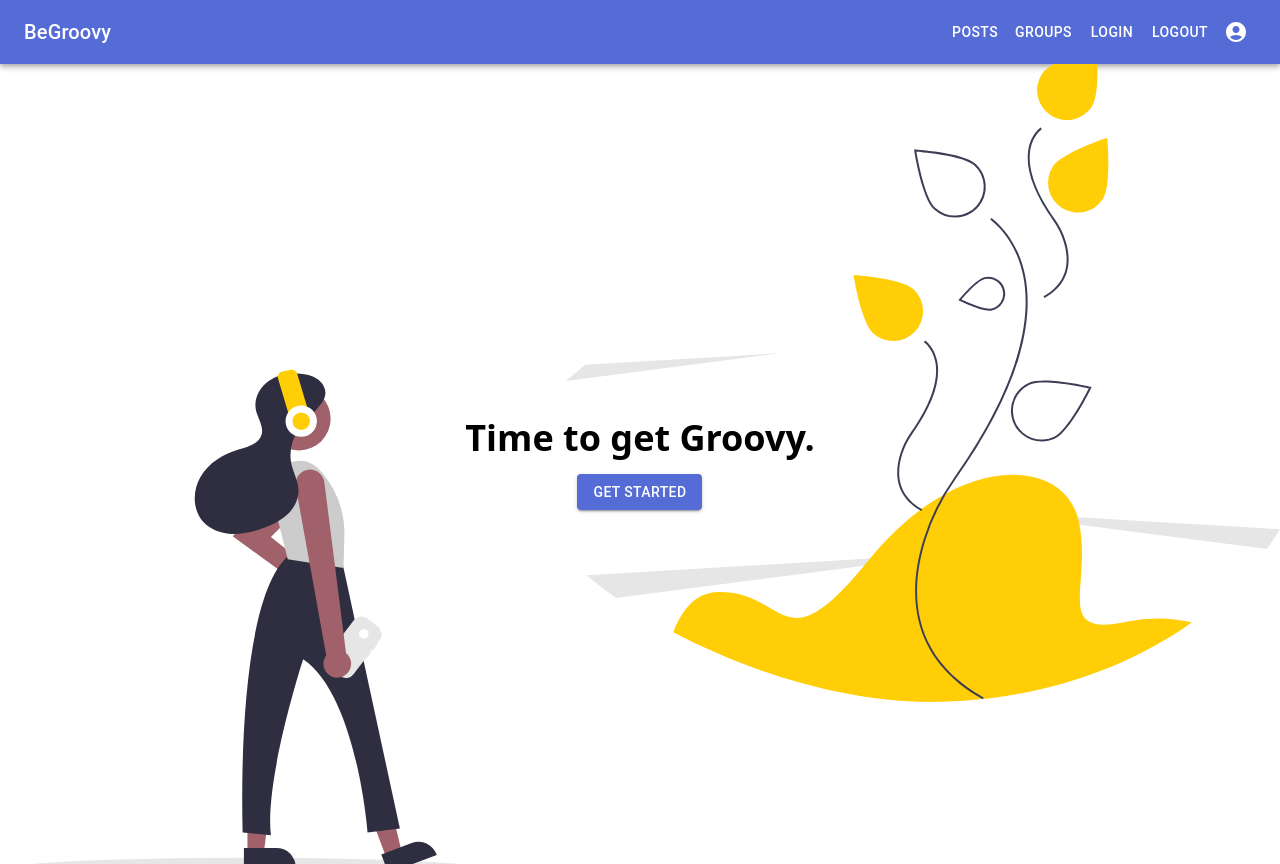
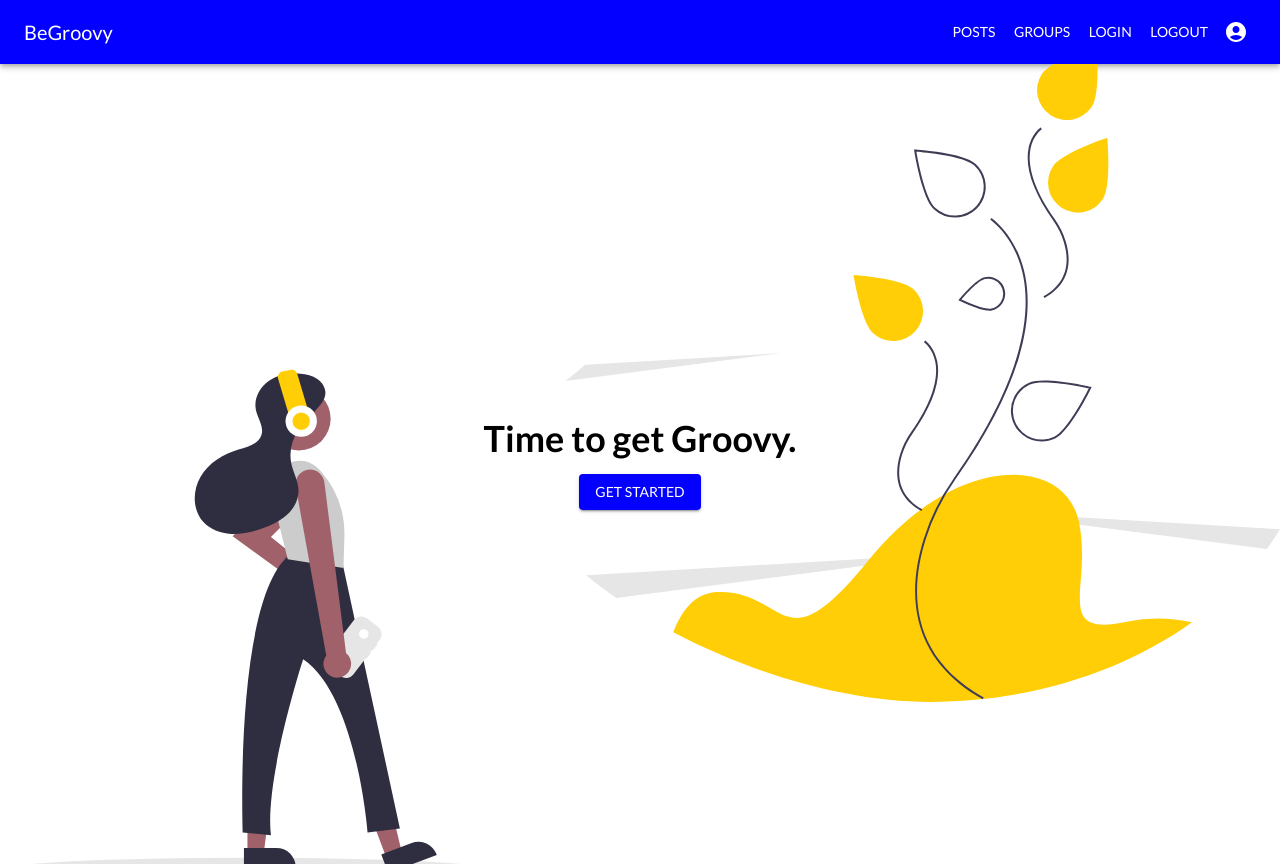
Before and after one commit to AaronKim218/begroovy-frontend, a React (Create React App) app: page / in a window 1280 px wide. Built offline with nearby package versions, Linux system fonts and the light colour scheme; no server answers.

Commit message:
messing around with styling

```diff
--- a/src/components/Posts/Post.js
+++ b/src/components/Posts/Post.js
@@ -138,7 +138,7 @@ useEffect(() => {
         const theme = useTheme();
 
         return (
-            <Card sx={{ maxWidth: 500 }}>
+            <Card sx={{ width: 500, height: 600 }}>
                 <CardMedia
                 sx={{ height: 400 }}
                 image={songData.albumCoverImageUrl}
--- a/src/index.css
+++ b/src/index.css
@@ -1,3 +1,9 @@
+@import url('https://fonts.googleapis.com/css2?family=Lato:wght@400;700&display=swap');
+
 @tailwind base;
 @tailwind components;
 @tailwind utilities;
+
+body {
+    font-family: 'Lato', sans-serif;
+}
--- a/src/index.js
+++ b/src/index.js
@@ -10,12 +10,17 @@ import { createTheme, ThemeProvider } from '@mui/material/styles';
 const theme = createTheme({
   palette: {
     primary: {
-      main: '#556cd6', // Example primary color
-    },
-    secondary: {
-      main: '#19857b', // Example secondary color
+      main: '#0400ff', // Example primary color
     },
     inactive: '#D3D3D3',
+    listener: '#FFFF99',
+    artist: '#9932CC',
+  },
+  typography: {
+    fontFamily: [
+      'Lato',
+      'sans-serif',
+    ].join(','),
   },
 });
 
--- a/tailwind.config.js
+++ b/tailwind.config.js
@@ -1,10 +1,16 @@
+import defaultTheme from "tailwindcss/defaultTheme";
+
 /** @type {import('tailwindcss').Config} */
 module.exports = {
   content: [
     "./src/**/*.{js,jsx,ts,tsx}",
   ],
   theme: {
-    extend: {},
+    extend: {
+      fontFamily: {
+        sans: ['Lato', ...defaultTheme.fontFamily.sans],
+      },
+    },
   },
   plugins: [],
 };
```
